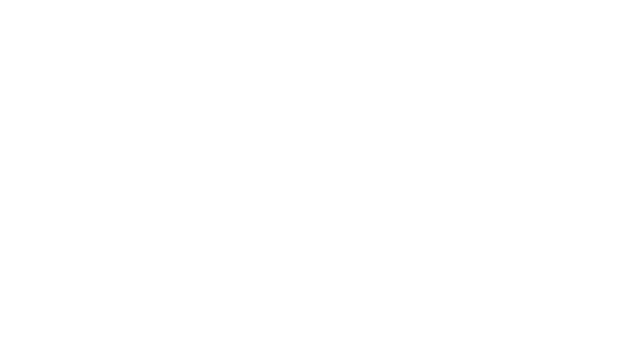
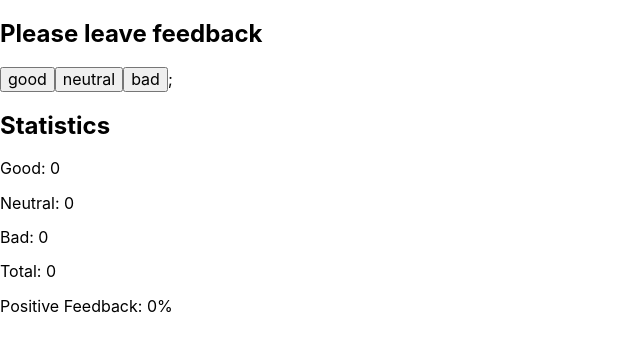
Before and after one commit to VorontsovaYulia/goit-react-hw-04-feedback, a React (Create React App) app: page / in a window 1280 px wide. Shown: the top 352 px of the page, without its empty margins (0-640 px from the left). Built offline with nearby package versions, Linux system fonts and the light colour scheme.

Commit message:
add 3 step

```diff
--- a/src/components/App.jsx
+++ b/src/components/App.jsx
@@ -1,9 +1,44 @@
+import { Statistics } from "./Statistics/Statistics";
 import { GlobalStyle } from "./GlobalStyle";
+import { Component } from "react";
+import { FeedbackOptions } from "./FeedbackOptions/FeedbackOptions";
 
-export const App = () => {
-  return (
-    <>
-    <GlobalStyle />
-    </>
-  );
-};
+
+export class App extends Component {
+  state = {
+    good: 0,
+    neutral: 0,
+    bad: 0
+  };
+
+    handleClick = type => {
+        this.setState(prevState => {
+
+            return {
+                [type]: prevState[type] + 1,
+            };
+        }
+        );
+    };
+
+    countTotalFeedback = () => {
+
+         return this.state.good + this.state.neutral + this.state.bad
+
+    };
+
+    countPositiveFeedbackPercentage = () => {
+        return Math.ceil((this.state.good/this.countTotalFeedback())*100)
+    };
+
+    render() {
+        return (
+          <div>
+            <h2>Please leave feedback</h2>
+            <FeedbackOptions options={Object.keys(this.state)} onLeaveFeedback={this.handleClick}/>
+            <Statistics good={this.state.good} neutral={this.state.neutral} bad={this.state.bad} total={this.countTotalFeedback()} positivePercentage={Number.isNaN(this.countPositiveFeedbackPercentage()) ? 0 : this.countPositiveFeedbackPercentage()}/>
+            <GlobalStyle />
+          </div>
+        );
+    };
+}
--- /dev/null
+++ b/src/components/FeedbackOptions/FeedbackOptions.js
@@ -0,0 +1,9 @@
+export const FeedbackOptions = ({ options, onLeaveFeedback }) => {
+    return (
+        <div>
+            {options.map(el => {
+               return <button key={el} onClick={() => onLeaveFeedback(el)}>{el}</button>
+            })};
+        </div>
+    );
+};
--- /dev/null
+++ b/src/components/Statistics/Statistics.js
@@ -0,0 +1,12 @@
+export const Statistics = ({ good, neutral, bad, total, positivePercentage }) => {
+    return (
+        <div>
+            <h2>Statistics</h2>
+            <p>Good: {good}</p>
+            <p>Neutral: {neutral}</p>
+            <p>Bad: {bad}</p>
+            <p>Total: {total} </p>
+            <p>Positive Feedback: {positivePercentage}%</p>
+        </div>
+    );
+};
```
